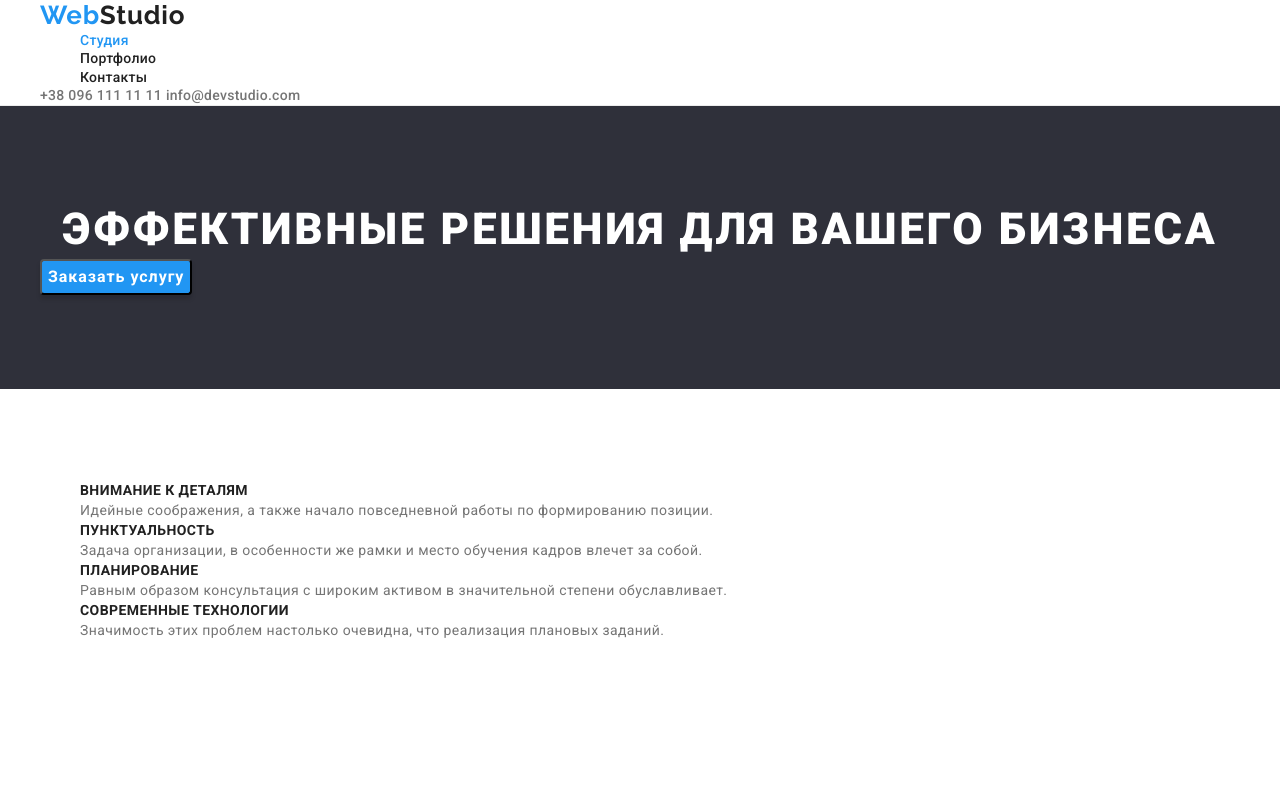
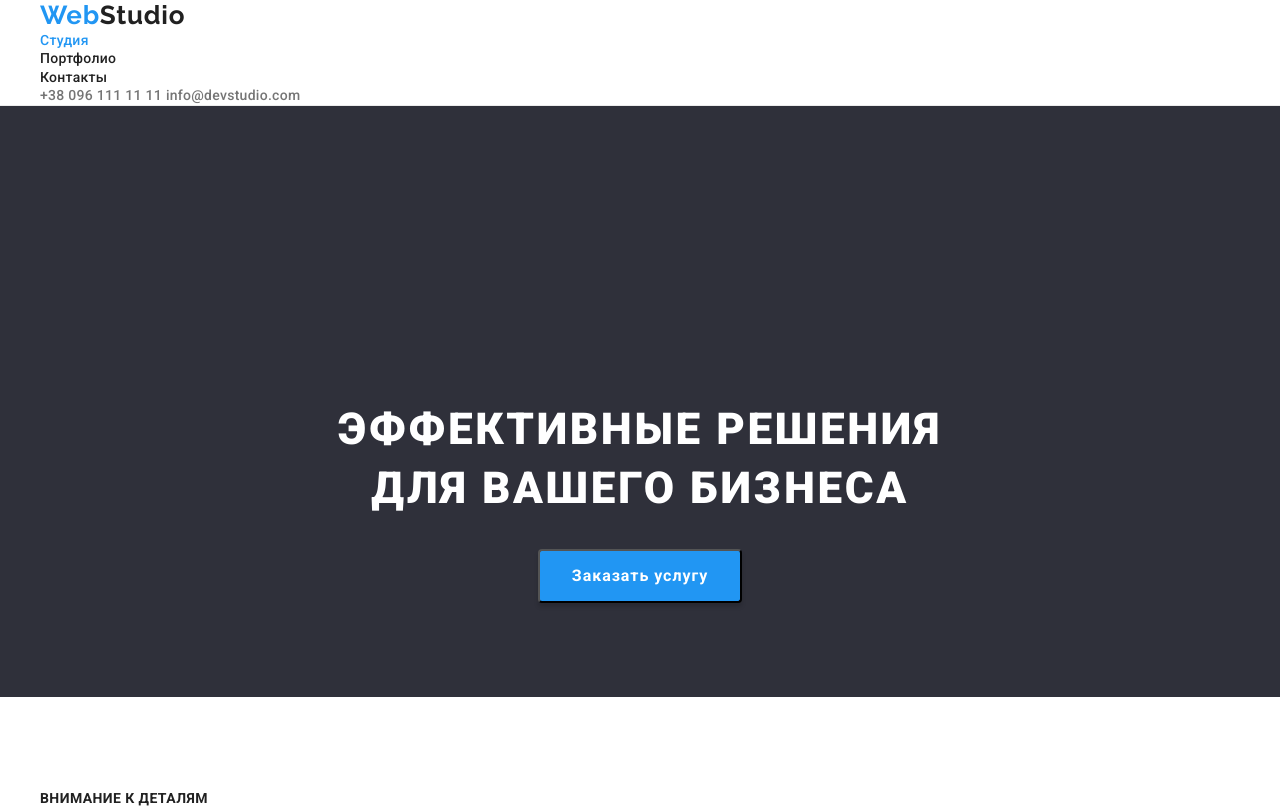
Before and after one commit to an-na-kuzmina/goit-markup-hw-03, a plain HTML site: page index.html in a window 1280 px wide. Shown: the top 810 px of the page. Drawn offline with nearby package versions, Linux system fonts and the light colour scheme.

Commit message:
отступы главной стр

```diff
--- a/css/styles.css
+++ b/css/styles.css
@@ -8,6 +8,12 @@
   --grey-bg-color: #f5f4fa;
   --header-border: #ececec;
   --btn-order-bg: #188ce8;
+}
+
+*,
+*::before,
+*::after {
+  box-sizing: border-box;
 }
 
 body {
@@ -26,6 +32,7 @@ h6,
 p,
 ul {
   margin: 0;
+  padding: 0;
 }
 
 .list {
@@ -81,9 +88,10 @@ ul {
 }
 
 .container {
-  width: 1200px;
-  margin-left: auto;
-  margin-right: auto;
+  width: 1230px;
+  margin: 0 auto;
+  padding-left: 15px;
+  padding-right: 15px;
 }
 
 .section {
@@ -93,6 +101,7 @@ ul {
 
 .hero {
   background-color: var(--hero-footer-color);
+  text-align: center;
 }
 
 .hero-title {
@@ -103,6 +112,11 @@ ul {
   letter-spacing: 0.06em;
   text-transform: uppercase;
   color: var(--white-color);
+  margin-bottom: 30px;
+  margin-top: 200px;
+  margin-left: auto;
+  margin-right: auto;
+  width: 696px;
 }
 
 .btn-order {
@@ -118,6 +132,7 @@ ul {
   box-shadow: 0px 4px 4px rgba(0, 0, 0, 0.15);
   border-radius: 4px;
   cursor: pointer;
+  padding: 10px 32px;
 }
 
 .btn-order:hover,
@@ -132,6 +147,7 @@ ul {
   letter-spacing: 0.03em;
   text-transform: uppercase;
   color: var(--dark-color);
+  margin-bottom: 10px;
 }
 
 .feature-text {
@@ -149,6 +165,7 @@ ul {
   text-align: center;
   letter-spacing: 0.03em;
   color: var(--dark-color);
+  margin-bottom: 50px;
 }
 
 .team {
@@ -162,6 +179,7 @@ ul {
   text-align: center;
   letter-spacing: 0.03em;
   color: var(--dark-color);
+  margin-bottom: 50px;
 }
 
 .card-item {
@@ -178,6 +196,7 @@ ul {
   text-align: center;
   letter-spacing: 0.03em;
   color: var(--dark-color);
+  margin-bottom: 10px;
 }
 
 .staff-text {
```
